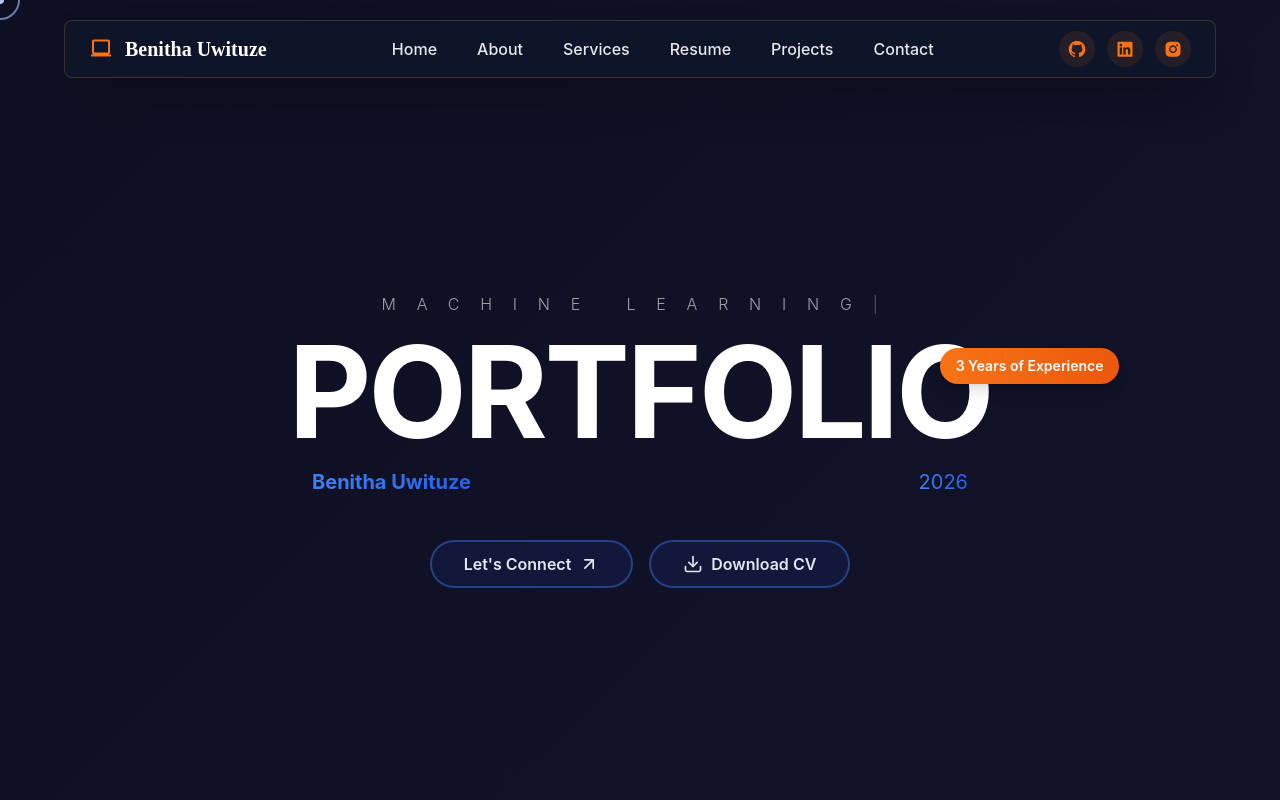
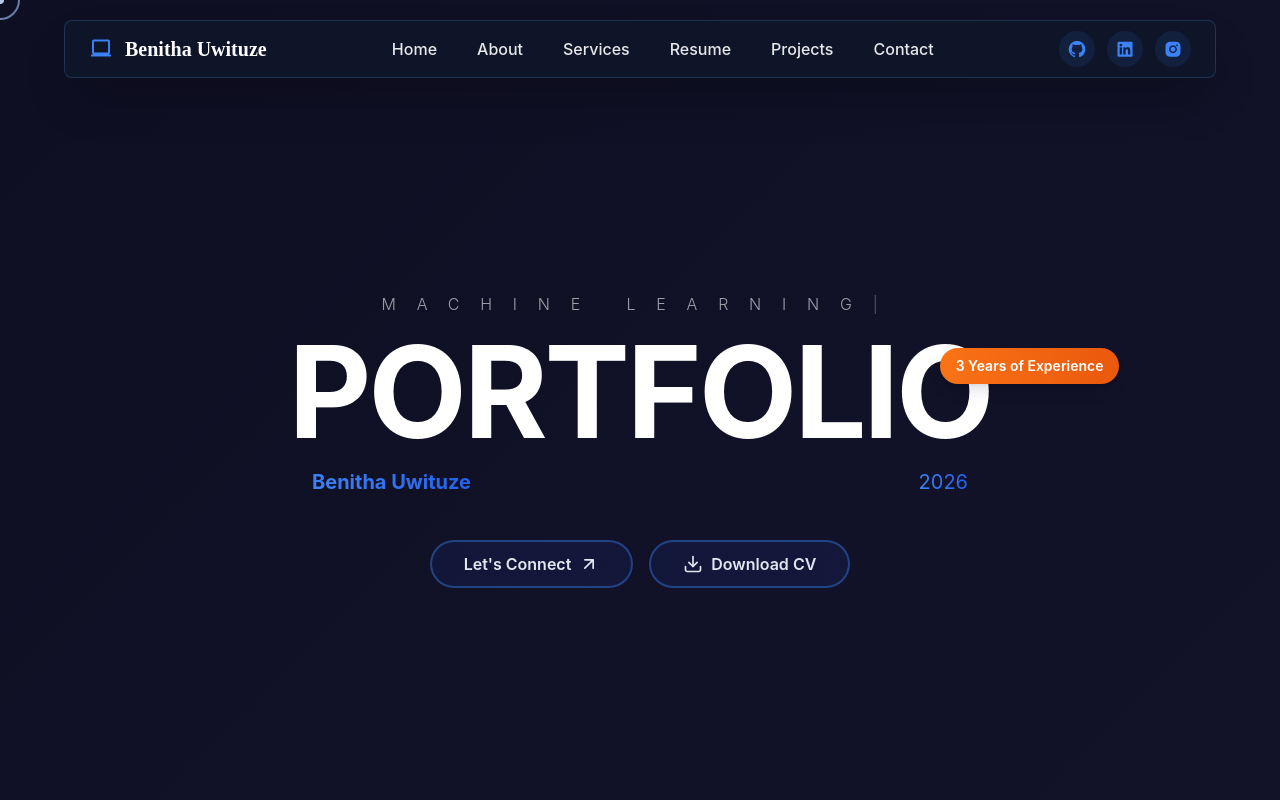
Before and after one commit to buwituze/MyPortifolio, a React (Vite) app in the folder Portifolio/: page / in a window 1280 px wide. Shown: the top 800 px of the page. Built offline with nearby package versions, Linux system fonts and the light colour scheme.

Commit message:
style, changed orange colors in the nav to blue

```diff
--- a/Portifolio/src/components/Navbar.tsx
+++ b/Portifolio/src/components/Navbar.tsx
@@ -77,14 +77,14 @@ const Navbar = () => {
     const baseClasses = `
       block no-underline font-medium text-base px-4 py-2 rounded-full
       transition-all duration-300 ease-out relative overflow-hidden
-      hover:text-orange-500 hover:-translate-y-0.5
+      hover:text-blue-500 hover:-translate-y-0.5
     `;
 
     const desktopClasses = isScrolled
-      ? "text-slate-800 hover:bg-orange-500/10"
-      : "text-white/90 hover:bg-orange-500/10";
+      ? "text-slate-800 hover:bg-blue-500/10"
+      : "text-white/90 hover:bg-blue-500/10";
 
-    const mobileClasses = "text-white/90 hover:bg-orange-500/10";
+    const mobileClasses = "text-white/90 hover:bg-blue-500/10";
 
     const className = `${baseClasses} ${
       isMobile ? mobileClasses : desktopClasses
@@ -132,11 +132,11 @@ const Navbar = () => {
     >
       <i
         className={`
-          ${social.icon} text-orange-500 text-xl p-2 rounded-full
-          bg-orange-500/10 transition-all duration-300 ease-out
-          group-hover:text-white group-hover:bg-orange-500
+          ${social.icon} text-blue-500 text-xl p-2 rounded-full
+          bg-blue-500/10 transition-all duration-300 ease-out
+          group-hover:text-white group-hover:bg-blue-500
           group-hover:-translate-y-1 group-hover:scale-110
-          group-hover:shadow-lg group-hover:shadow-orange-500/40
+          group-hover:shadow-lg group-hover:shadow-blue-500/40
         `}
       />
     </a>
@@ -186,7 +186,7 @@ const Navbar = () => {
           className="
           list-none flex flex-col
           bg-slate-900/98 backdrop-blur-xl
-          border border-orange-400/20 rounded-lg
+          border border-blue-400/20 rounded-lg
           p-5 gap-2
           shadow-2xl shadow-black/30
         "
@@ -212,7 +212,7 @@ const Navbar = () => {
           ${
             isScrolled
               ? "bg-white/95 border-black/10 shadow-xl shadow-black/15"
-              : "bg-slate-900/95 border-orange-400/20 shadow-2xl shadow-black/30"
+              : "bg-slate-900/95 border-blue-400/20 shadow-2xl shadow-black/30"
           }
           backdrop-blur-xl border rounded-lg px-6 py-2
           flex items-center justify-between w-full
@@ -223,7 +223,7 @@ const Navbar = () => {
           <div className="flex items-center gap-3 cursor-pointer">
             <i
               className={`
-              ${navbarConfig.logo.icon} text-2xl text-orange-500
+              ${navbarConfig.logo.icon} text-2xl text-blue-500
               transition-all duration-300 ease-out
             `}
             />
```
